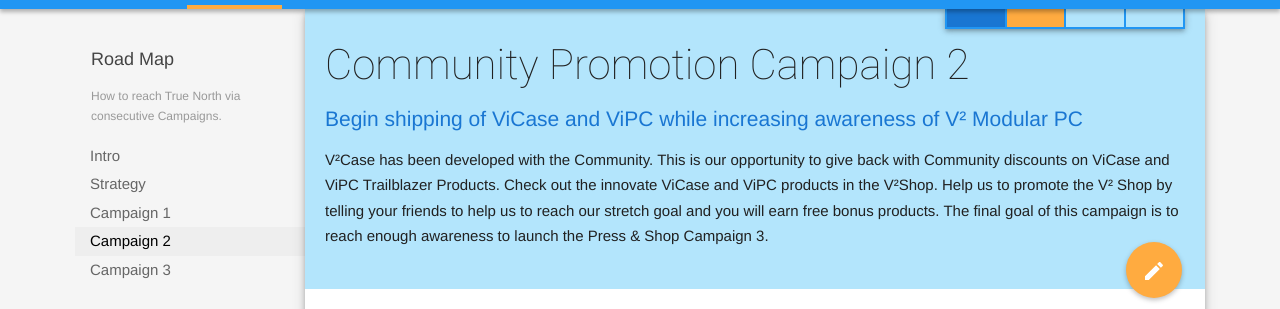
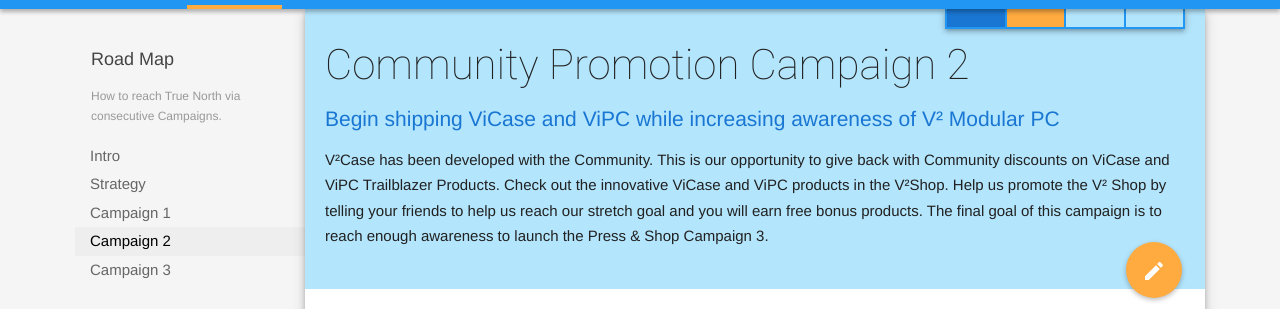
Before and after one commit to V-Squared/v2-Plan, a Jekyll site: the page built from road-map/campaign02.md, in a window 1280 px wide. Shown: the part 256-565 px from the top of the page. Built offline with Jekyll 4.4.1, drawn with Linux system fonts in a browser that asks for light colours.

Commit message:
tuned subtitle and abstract

```diff
--- a/road-map/campaign02.md
+++ b/road-map/campaign02.md
@@ -1,8 +1,8 @@
 ---
 layout: page
 title: Community Promotion Campaign 2
-subtitle: Begin shipping of ViCase and ViPC while increasing awareness of V² Modular PC
-abstract: V²Case has been developed with the Community. This is our opportunity to give back with Community discounts on ViCase and ViPC Trailblazer Products. Check out the innovate ViCase and ViPC products in the V²Shop. Help us to promote the V² Shop by telling your friends to help us to reach our stretch goal and you will earn free bonus products. The final goal of this campaign is to reach enough awareness to launch the Press & Shop Campaign 3.
+subtitle: Begin shipping ViCase and ViPC while increasing awareness of V² Modular PC
+abstract: V²Case has been developed with the Community. This is our opportunity to give back with Community discounts on ViCase and ViPC Trailblazer Products. Check out the innovative ViCase and ViPC products in the V²Shop. Help us promote the V² Shop by telling your friends to help us reach our stretch goal and you will earn free bonus products. The final goal of this campaign is to reach enough awareness to launch the Press & Shop Campaign 3.
 issueNo: 98
 readiness:
    - is-complete
```
